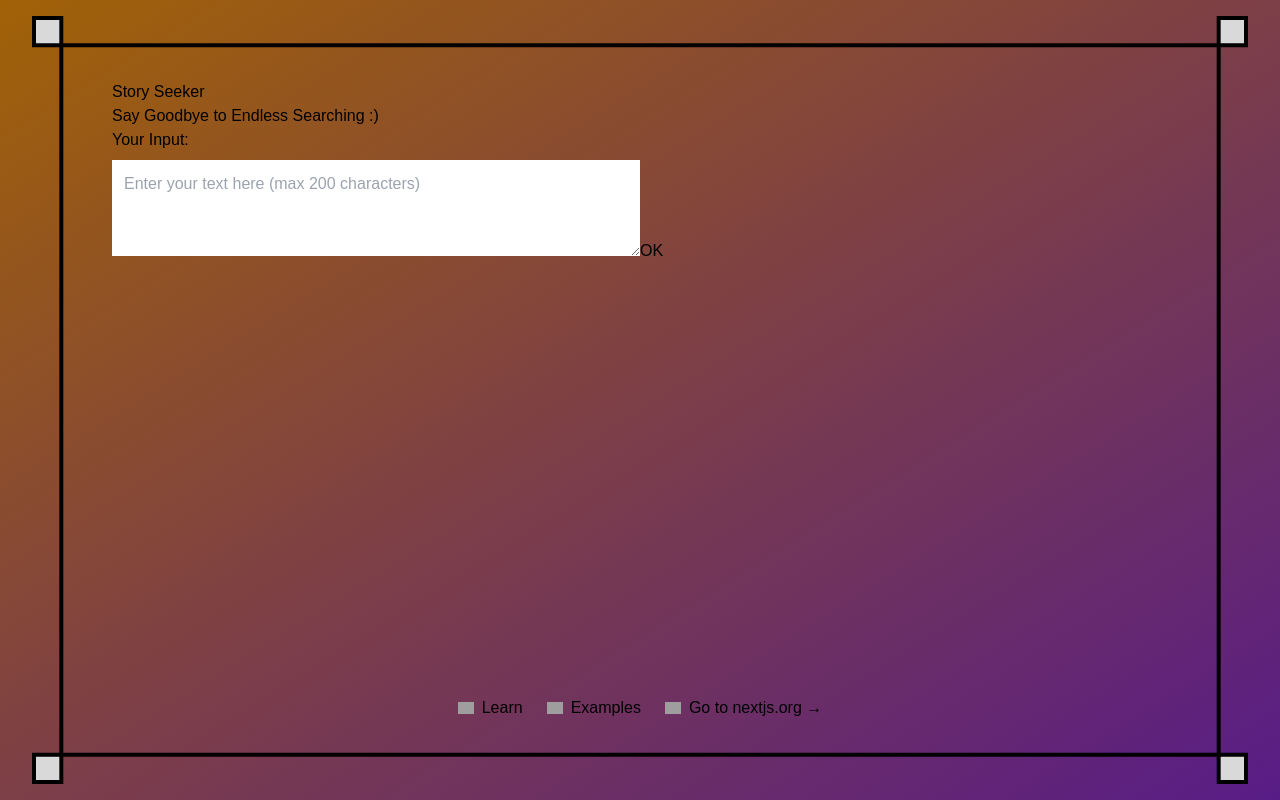
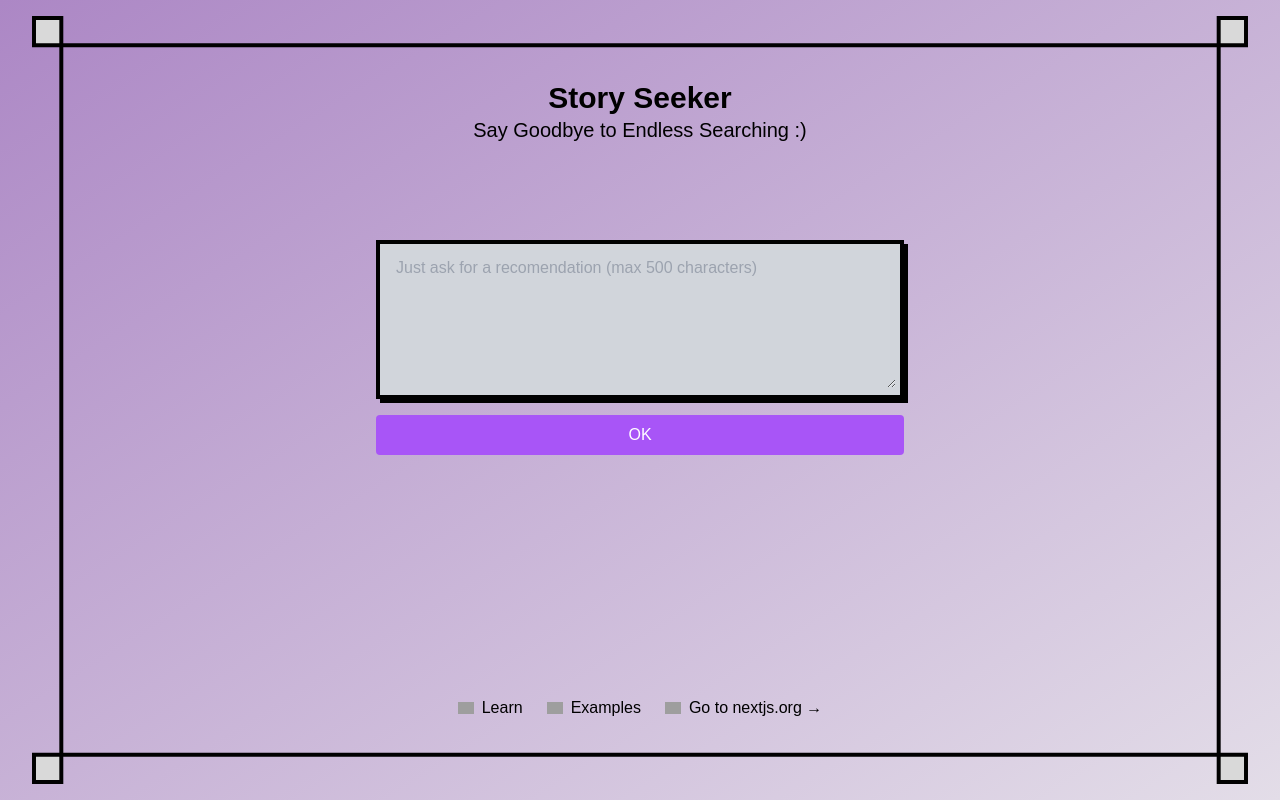
Before and after one commit to mvp-base/mvp-story-seeker, a Next.js app: page / in a window 1280 px wide. Built offline with nearby package versions, Linux system fonts and the light colour scheme; grey boxes are pictures that could not be loaded; a web font is replaced by a local one.

Commit message:
input styling

```diff
--- a/src/app/layout.tsx
+++ b/src/app/layout.tsx
@@ -28,11 +28,17 @@ export default function RootLayout({
   return (
     <html lang="en">
       <body
-        className={`${geistSans.variable} ${geistMono.variable} flex min-h-screen px-8 py-10 bg-gradient-to-br from-yellow-700 to-purple-900 relative`}
+        className={`${geistSans.variable} ${geistMono.variable} flex min-h-screen px-8 py-10`}
+        style={{
+          backgroundImage: 'linear-gradient(to bottom right, #AC87C5, #E3DDE8)',
+        }}
       >
-        <div className="absolute inset-0 -z-10 mx-8 my-4 bg-[url('/images/bg.svg')] bg-no-repeat bg-center bg-[length:100%_100%]" />
+        <div className="absolute inset-0 -z-10 mx-8 my-4 bg-[url('/images/bg.svg')]" />
 
-        <div className="flex flex-grow flex-col mx-20 my-10" style={{ fontFamily: 'var(--font-geist-mono)' }}>
+        <div
+          className="flex flex-grow flex-col mx-20 my-10"
+          style={{ fontFamily: 'var(--font-geist-mono)' }}
+        >
           <main className="flex-grow z-10">{children}</main>
 
           <footer className="flex gap-6 flex-wrap items-center justify-center z-10">
--- a/src/app/page.tsx
+++ b/src/app/page.tsx
@@ -1,45 +1,47 @@
 'use client';
 
 import { useState } from 'react';
+import { TextArea } from '@/components/TextArea';
 
 export default function Home() {
   const [text, setText] = useState('');
+
+  function handleTextChange(event: React.ChangeEvent<HTMLTextAreaElement>) {
+    setText(event.target.value);
+  }
+
   function handleSubmit(event: React.FormEvent<HTMLFormElement>) {
     event.preventDefault();
     console.log('yo');
   }
 
-  function handleTextChange(event: React.ChangeEvent<HTMLTextAreaElement>) {
-    setText(event.target.value);
-  }
-
   return (
-    <div>
-      <h1 className="" style={{ fontFamily: 'var(--font-geist-mono)' }}>
-        Story Seeker
-      </h1>
-      <h2 className="" style={{ fontFamily: 'var(--font-geist-mono)' }}>
+    <div className="flex flex-col items-center ">
+      <h1 className="text-3xl font-bold">Story Seeker</h1>
+      <h2 className="text-xl self-center">
         Say Goodbye to Endless Searching :)
       </h2>
 
-      <form onSubmit={handleSubmit}>
-        <label
-          htmlFor="inputField"
-          style={{ display: 'block', marginBottom: '8px' }}
-        >
-          Your Input:
-        </label>
-        <textarea
+      <form
+        className="flex flex-col mt-24 w-[50%] items-stretch"
+        onSubmit={handleSubmit}
+      >
+        <TextArea
           id="inputField"
           value={text}
+          maxLength={500}
           onChange={handleTextChange}
-          rows={3}
-          maxLength={200}
-          style={{ width: '50%', padding: 12, maxHeight: '400px', boxSizing: 'border-box' }}
-          placeholder="Enter your text here (max 200 characters)"
+          rows={5}
+          placeholder="Just ask for a recomendation (max 500 characters)"
         />
-        <button type="submit">OK</button>
+        <button
+          className="mt-4 p-2 bg-purple-500 text-white rounded"
+          type="submit"
+        >
+          OK
+        </button>
       </form>
+
     </div>
   );
 }
--- /dev/null
+++ b/src/components/TextArea.tsx
@@ -0,0 +1,35 @@
+interface ITextArea {
+  id?: string;
+  value?: string;
+  onChange?: (event: React.ChangeEvent<HTMLTextAreaElement>) => void;
+  rows?: number;
+  maxLength?: number;
+  placeholder?: string;
+}
+
+export function TextArea({
+  id = 'textarea',
+  value = '',
+  onChange,
+  rows = 3,
+  maxLength = 200,
+  placeholder = 'Enter your text here (max 200 characters)',
+}: ITextArea) {
+  return (
+    <div className="relative flex flex-col">
+      <div className="absolute inset-0 bg-black z-10 translate-x-1 translate-y-1"></div>
+
+      <div className="relative border-4 border-black bg-gray-300 z-20 px-1">
+        <textarea
+          id={id}
+          value={value}
+          onChange={onChange}
+          rows={rows}
+          maxLength={maxLength}
+          placeholder={placeholder}
+          className="bg-transparent p-3 max-h-[400px] w-full box-border focus:outline-none"
+        />
+      </div>
+    </div>
+  );
+}
```
